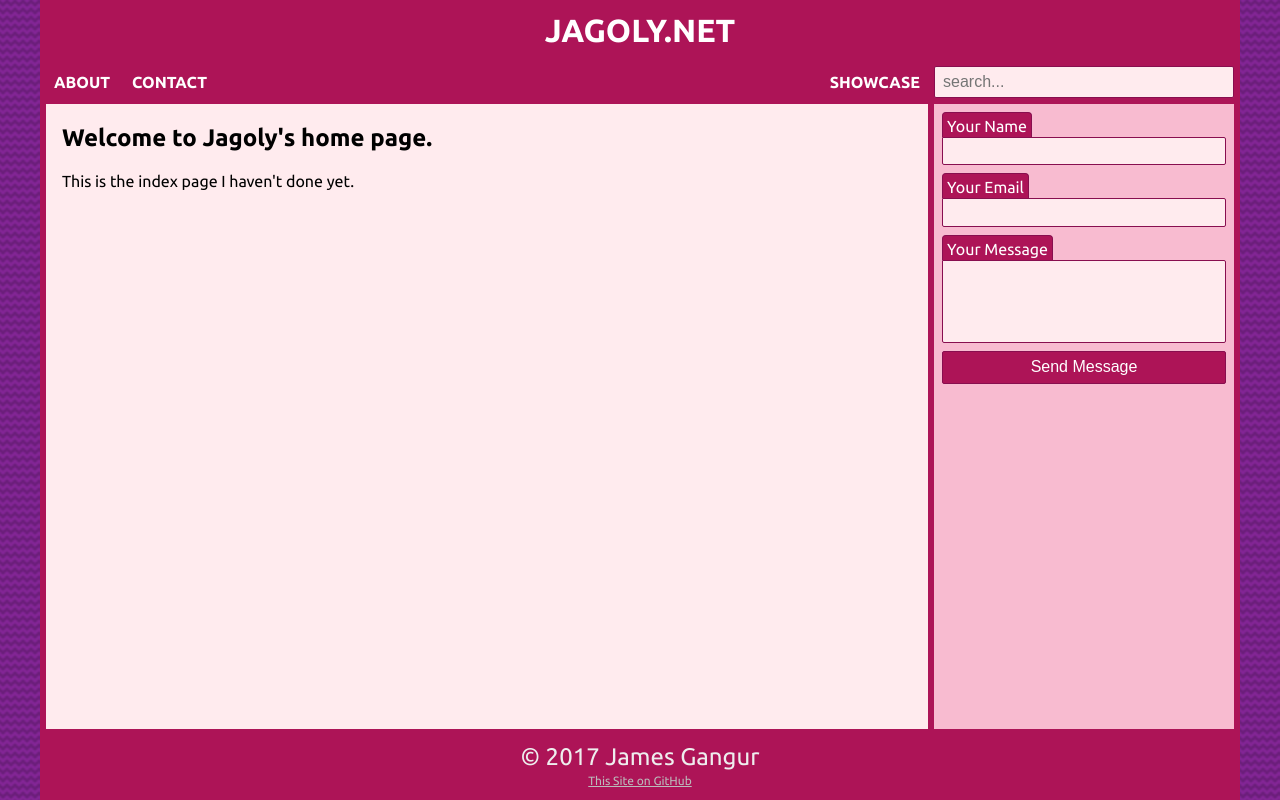
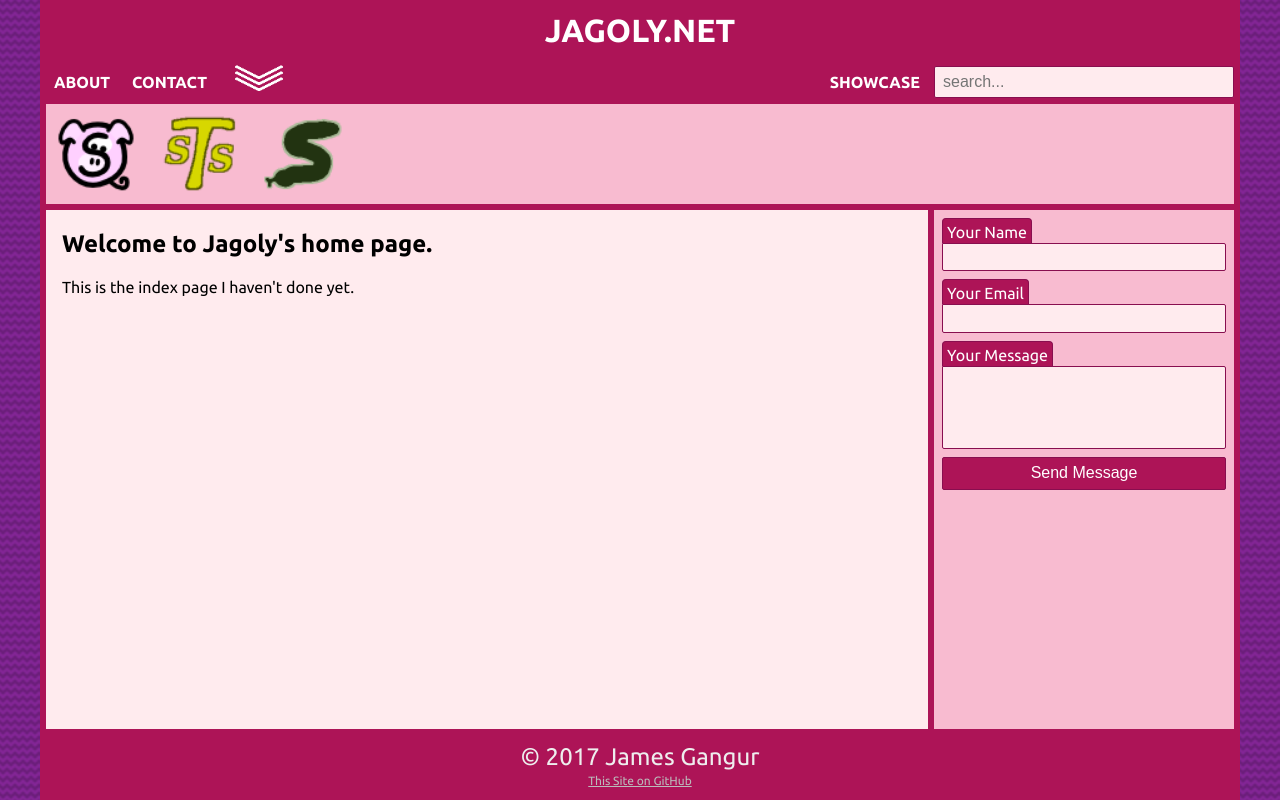
Before and after one commit to jagoly/jagoly.github.io, a plain HTML site: page index.html in a window 1280 px wide. Drawn offline with Linux system fonts and the light colour scheme.

Commit message:
messauge

```diff
--- a/index.html
+++ b/index.html
@@ -24,6 +24,12 @@
       </form>
     </div>
   </header>
+  <div id="Showcase">
+    <input id="ToggleShowcase" type="checkbox" role="button"> <label for="ToggleShowcase"></label>
+    <div id="ShowcaseBanner">
+      <a title="SQEE" href="sqee.html"><img src="static/images/SQEE_64.png" alt="SQEE Logo"></a> <a title="SuperTuxSmash" href="supertuxsmash.html"><img src="static/images/STS_64.png" alt="SuperTuxSmash Logo"></a> <a title="Snake" href="snake.html"><img src="static/images/SNAKE_64.png" alt="SNAKE Logo"></a>
+    </div>
+  </div>
   <div id="Content">
     <main>
       <h1>Welcome to Jagoly's home page.</h1>
--- a/static/styles/default.css
+++ b/static/styles/default.css
@@ -2,7 +2,7 @@ html { min-width: 480px; width: 100%; box-sizing: border-box; font-family: "Ubun
 
 *, *::before, *::after { margin: 0; padding: 0; border: 0; box-sizing: inherit; }
 
-header, footer, #Content { width: 1200px; max-width: 100%; margin: 0 auto; }
+header, footer, #Showcase, #Content { width: 1200px; max-width: 100%; margin: 0 auto; }
 
 #Content { background: #ad1457; display: flex; padding-bottom: 6px; z-index: 0; flex: 1; }
 @media screen and (max-width: 800px) { #Content { flex-direction: column; } }
@@ -15,7 +15,7 @@ header { background: #ad1457; }
 .HeaderTitle { display: block; height: 40px; margin: 10px 0; }
 .HeaderTitle > a { display: block; text-align: center; color: white; font-size: 32px; font-weight: bold; text-decoration: none; line-height: 40px; width: 300px; margin: 0 auto; }
 
-.HeaderNavigation { background: #ad1457; height: 44px; padding: 6px; margin-left: auto; display: flex; flex-direction: row; }
+.HeaderNavigation { height: 44px; padding: 6px; margin-left: auto; display: flex; flex-direction: row; }
 
 .NavMenuRootLayout { background: #ad1457; position: relative; height: 100%; width: 100%; margin-right: 6px; display: flex; flex-direction: row; }
 
@@ -36,6 +36,18 @@ header { background: #ad1457; }
 .HeaderSearch > input { background: #ffebee; border: 1px solid #880e4f; border-radius: 2px; color: black; height: 32px; padding: 0px 8px; }
 @media screen and (max-width: 800px) { .HeaderSearch > input { width: 120px; } }
 @media not screen and (max-width: 800px) { .HeaderSearch > input { width: 300px; } }
+
+#Showcase { background: #ad1457; }
+
+#ToggleShowcase { display: none; }
+#ToggleShowcase:checked + label { background: url("images/arrows_up.png"); }
+#ToggleShowcase:checked ~ #ShowcaseBanner { margin-bottom: -100px; }
+
+#ToggleShowcase + label { width: 54px; height: 30px; background: url("images/arrows_down.png"); display: block; position: relative; top: -40px; margin-left: 12em; margin-bottom: -30px; }
+
+#ShowcaseBanner { background: #f8bbd0; transition: margin-bottom 0.4s; height: 100px; margin-left: 6px; margin-right: 6px; margin-bottom: 6px; }
+#ShowcaseBanner > a { display: inline-block; height: 100px; width: 100px; padding: 10px; }
+#ShowcaseBanner > a > img { display: block; height: 80px; width: 80px; }
 
 main { background: #ffebee; padding: 0 1rem; text-align: justify; flex: 1; }
 @media not screen and (max-width: 800px) { main { margin-left: 6px; margin-right: 6px; } }
```
Also changed, not shown: about.html (+6 -0 lines), contact.html (+6 -0 lines), message.html (+6 -0 lines), search.html (+6 -0 lines), snake.html (+6 -0 lines), sqee.html (+6 -0 lines), supertuxsmash.html (+6 -0 lines), static/styles/images/arrows_down.png (added), static/styles/images/arrows_up.png (added).
